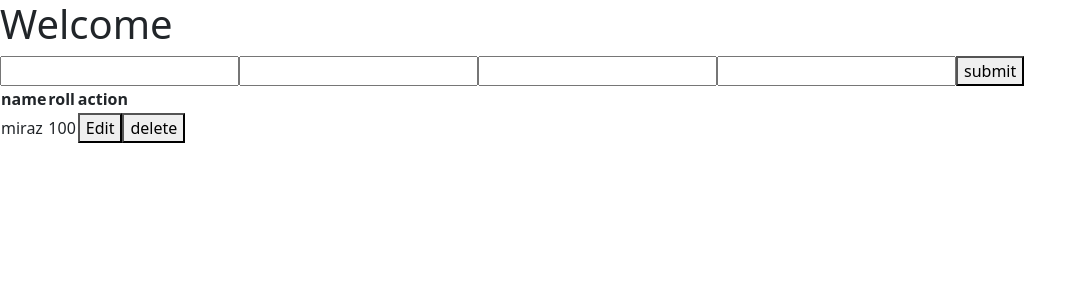
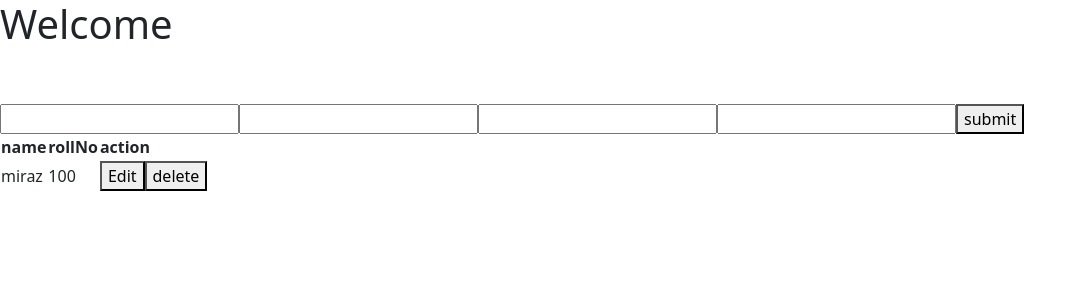
Before and after one commit to rudabazerin/practiseVuejs, a Vue app: page / in a window 1280 px wide. Shown: the top 300 px of the page, without its empty margins (0-1087 px from the left). Built offline with nearby package versions, Linux system fonts and the light colour scheme.

Commit message:
4th commit

```diff
--- a/src/components/student.vue
+++ b/src/components/student.vue
@@ -1,18 +1,18 @@
 <template>
   <div>
     <form v-on:submit.prevent="onSubmit">
-      <input type="text" label="name" v-model="name" />
-      <input type="number" label="roll" v-model="rollNo" />
-      <input type="text" label="fathers name" v-model="FathersName" />
-      <input type="text" label="address" v-model="address" />
-      <button>submit</button>
+      <input type="text" label="name" v-model="name" >
+      <input type="number" label="rollNo" v-model="rollNo" >
+      <input type="text" label="Fathers_name" v-model="Fathers_name" >
+      <input type="text" label="address" v-model="address" >
+      <button @click='onSubmit'>submit</button>
     </form>
 
     <table>
       <thead>
         <tr>
           <th>name</th>
-          <th>roll</th>
+          <th>rollNo</th>
           <th>action</th>
         </tr>
       </thead>
@@ -21,9 +21,8 @@
           <td>miraz</td>
           <td>100</td>
           <td>
-
-            <button @click="ChangeBtn"> {{ button.text }}</button>
-            <button @click = 'delArr(index)'>delete</button>
+            <button @click="changeBtn">{{ button.text }}</button>
+            <button @click="delArr(index)">delete</button>
           </td>
         </tr>
       </tbody>
@@ -35,35 +34,33 @@
 
 <script>
 export default {
-    data(){
-   return {
-
-        studentObject:
-        {
-              name: '',
-              rollNo: '',
-              FathersName: '',
-              address: '',
-        },
-        students_details:[],
-        button:{
-          text: 'Edit'
-        },
-        edit: true,
-    }
+  name: 'Student',
+  data() {
+    return {
+      studentObject: {
+        name:"",
+        rollNo: "",
+        Fathers_Name: "",
+        address: "",
+       },
+      students_details: [],
+      button: {
+        text: "Edit",
+      },
+      edit: true,
+    };
   },
   methods: {
-    onSubmit(){
+    onSubmit() {
       return this.students_details.push(this.studentObject);
     },
-    changeBtn(){
+    changeBtn() {
       student.edit = !student.edit;
-      student.button.text = student.edit ? 'Edit' : 'Update'
+      student.button.text = student.edit ? "Edit" : "Update";
     },
-    delArr(index){
+    delArr(index) {
       this.students_details.splice(index, 1);
-    }
-
-  }
-}
+    },
+  },
+};
 </script>
```
Also changed, not shown: src/App.vue (+3 -5 lines).
